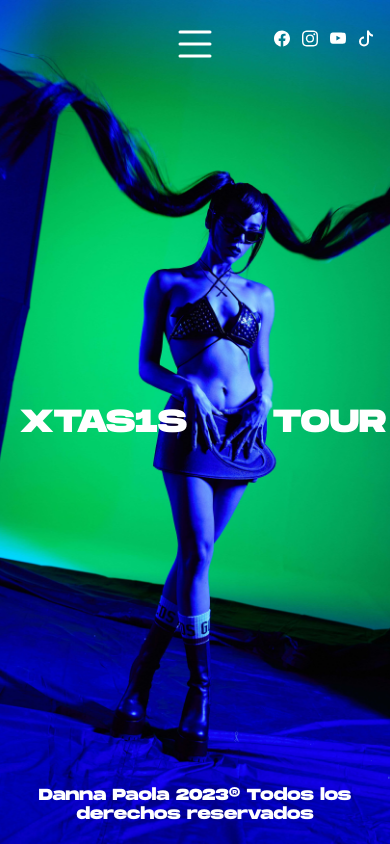
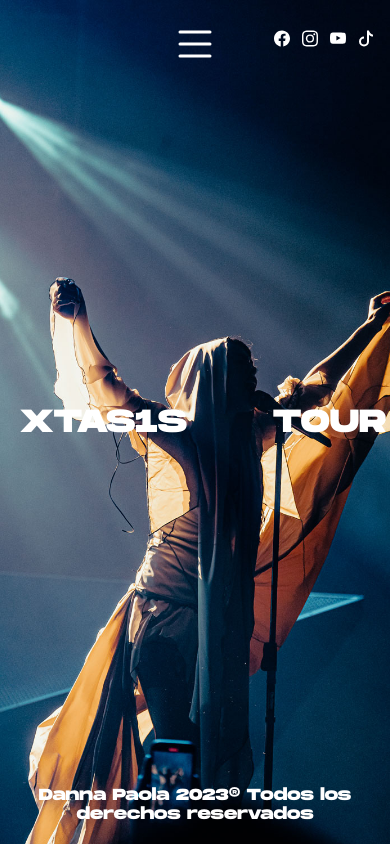
Before and after one commit to yira-gallardo/danna-paola, a Next.js app: page / in a window 390 px wide. Shown: the top 844 px of the page. Built offline with nearby package versions, Linux system fonts and the light colour scheme.

Commit message:
Remove img mobile

```diff
--- a/pages/index.js
+++ b/pages/index.js
@@ -51,7 +51,7 @@
         </div>
       </div>
       <main>
-        <section className={styles.image}>
+        <section className={`${styles.image} ${styles.imageTop}`}>
           <div className={styles.video}>
             <video width="400" autoPlay loop muted>
               <source src="header.mp4" type="video/mp4" />
--- a/styles/Home.module.css
+++ b/styles/Home.module.css
@@ -66,6 +66,9 @@
   .left {
     padding-left: 20px;
   }
+  .imageTop {
+    display: none;
+  }
   .video {
     display: none;
   }
```
